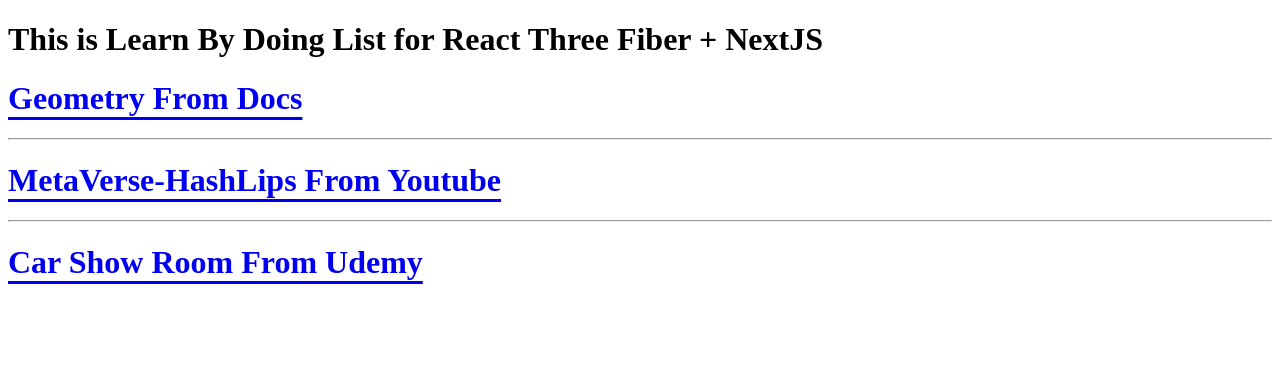
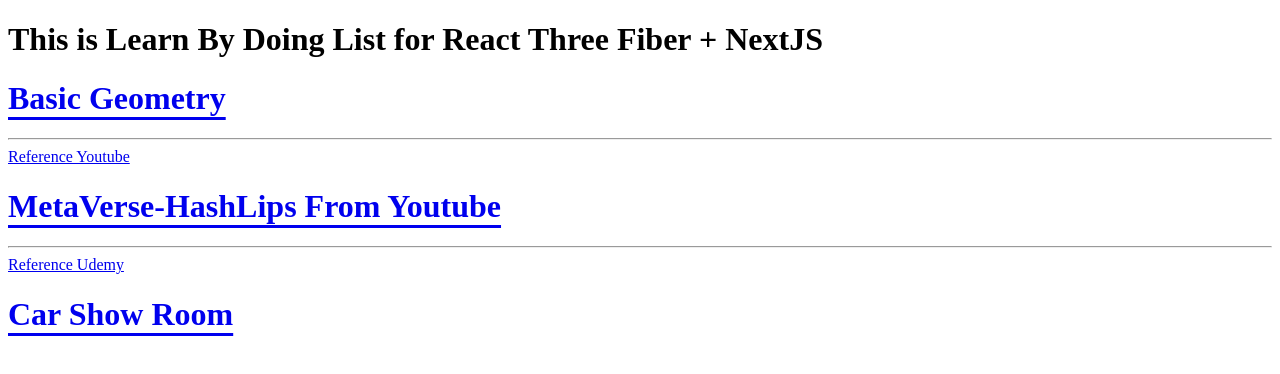
Before and after one commit to aaronleechan/NEXTJS13DEMO, a Next.js app: page / in a window 1280 px wide. Shown: the top 374 px of the page. Built offline with nearby package versions, Linux system fonts and the light colour scheme.

Commit message:
add Reference

```diff
--- a/app/page.tsx
+++ b/app/page.tsx
@@ -11,22 +11,33 @@
                 textDecoration: 'underline',
                 textUnderlineOffset: '0.5em'
             }} href={`/threeJS`} key={"basic"} passHref>
-                <h1>Geometry From Docs </h1>
+                <h1>Basic Geometry</h1>
             </Link>
+
             <hr/>
+
+            <div>
+                <a target="_blank" href="https://www.youtube.com/watch?v=SV0W_B8iOzc&list=PLvfQp12V0hS3EbCBw7kDNOJ1l412tzcrM">Reference Youtube</a>
                 <Link style={{
                 textDecoration: 'underline',
                 textUnderlineOffset: '0.5em'
                 }} href={`/hashlips`} key={"hashlips"} passHref>
                     <h1>MetaVerse-HashLips From Youtube</h1>
                 </Link>
+            </div>
+
             <hr/>
+
+            <div>
+                <a target="_blank" href="https://www.udemy.com/course/threejs-using-react/">Reference Udemy</a>
                 <Link style={{
                 textDecoration: 'underline',
                 textUnderlineOffset: '0.5em'
                 }} href={`/showRoom`} key={"showRoom"} passHref>
-                <h1>Car Show Room From Udemy</h1>
+                    <h1>Car Show Room</h1>
                 </Link>
+            </div>
+
         </div>
     )
 }
```
Lines whose indentation alone changed are shown as unchanged.
